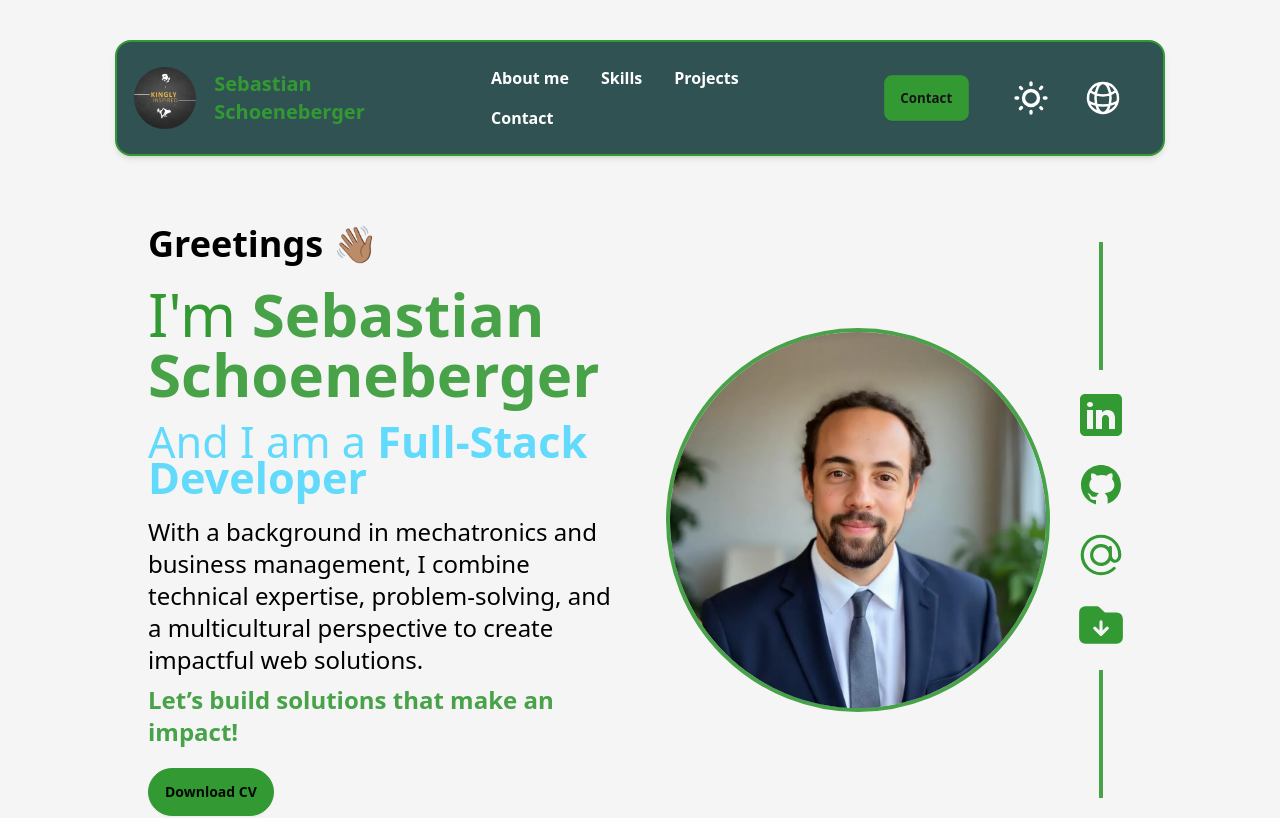
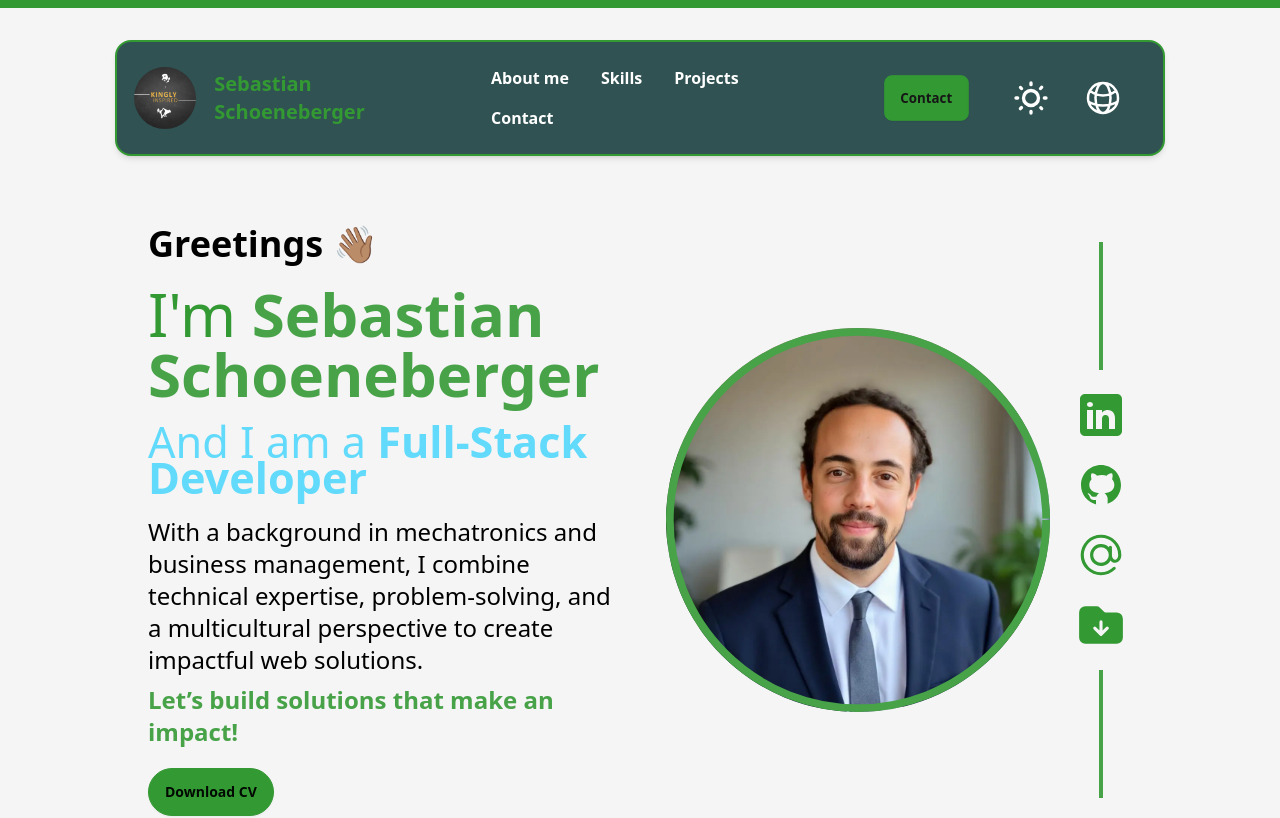
Before and after one commit to SebSchoeneberger/Portfolio, a React (Vite) app: page / in a window 1280 px wide. Shown: the top 818 px of the page. Built offline with nearby package versions, Linux system fonts and the light colour scheme.

Commit message:
animations on homepage and Navbar

```diff
--- a/package.json
+++ b/package.json
@@ -11,6 +11,7 @@
   },
   "dependencies": {
     "lottie-react": "^2.4.1",
+    "motion": "^12.5.0",
     "react": "^18.3.1",
     "react-circle-flags": "^0.0.23",
     "react-dom": "^18.3.1",
--- a/src/Pages/Home.jsx
+++ b/src/Pages/Home.jsx
@@ -1,44 +1,90 @@
-// import img from "../assets/039-230b3c6603-LTE-25750.jpeg";
+import React from "react";
+import { motion } from "framer-motion";
 import img from "../assets/007-1959c32a88-LTE-9ece6.webp";
-import Lottie from 'lottie-react';
-import animationData from '../assets/Animation - 1738256751522.json';
+import Lottie from "lottie-react";
+import animationData from "../assets/Animation - 1738256751522.json";
 import AboutMe from "./AboutMe";
 import Projects from "./Projects";
 import Contact from "./Contact";
 import { NavLink } from "react-router-dom";
+import ScrollProgressBar from "../components/ScrollProgressBar";
 
 function Home() {
   return (
     <>
-      <main className="bg-neutral p-5 sm:p-10 flex flex-col justify-start items-center">
-        <section id="Home" className="max-w-[82%] flex flex-col-reverse md:flex-row justify-center items-center text-center md:text-left gap-10 mx-auto scroll-mt-28 pb-5">
+      <ScrollProgressBar />
+
+      <motion.main
+        className="bg-neutral p-5 sm:p-10 flex flex-col justify-start items-center"
+        initial={{ opacity: 0, y: 50 }}
+        animate={{ opacity: 1, y: 0 }}
+        transition={{ duration: 1.5, ease: "easeOut" }}
+      >
+        <section
+          id="Home"
+          className="max-w-[82%] flex flex-col-reverse md:flex-row justify-center items-center text-center md:text-left gap-10 mx-auto scroll-mt-28 pb-5"
+        >
           {/* Left Section */}
           <div className="flex flex-1 flex-col justify-center items-center md:items-start h-screen text-3xl sm:text-4xl gap-5">
             <h2 className="font-bold">Greetings 👋🏽</h2>
             <a className="text-4xl sm:text-6xl text-primary">
               I'm <strong className="text-secondary">Sebastian Schoeneberger</strong>
             </a>
-            <h3 className="text-accent text-3xl sm:text-[2.7rem]">And I am a <strong>Full-Stack Developer</strong></h3>
+            <h3 className="text-accent text-3xl sm:text-[2.7rem]">
+              And I am a <strong>Full-Stack Developer</strong>
+            </h3>
             <p className="text-xl sm:text-2xl flex flex-col">
-              <span>With a background in mechatronics and business management, I combine technical expertise, problem-solving, and a multicultural perspective to create impactful web solutions.</span>
-              <span className="text-secondary font-semibold pt-2"> Let’s build solutions that make an impact!</span>
+              <span>
+                With a background in mechatronics and business management, I combine technical expertise, problem-solving, and a multicultural perspective to create impactful web solutions.
+              </span>
+              <span className="text-secondary font-semibold pt-2">
+                Let’s build solutions that make an impact!
+              </span>
             </p>
-            <a href="../../public/Sebastian Schoeneberger CV Eng (FS).pdf" download="CV Sebastian Schoeneberger.pdf" className="btn btn-primary rounded-3xl">Download CV</a>
+            <a
+              href="../../public/Sebastian Schoeneberger CV Eng (FS).pdf"
+              download="CV Sebastian Schoeneberger.pdf"
+              className="btn btn-primary rounded-3xl"
+            >
+              Download CV
+            </a>
           </div>
 
           {/* Right Section */}
           <div className="flex flex-1 gap-5 sm:gap-10 pt-10 md:pt-0 md:gap-5 justify-evenly items-center h-screen">
+            <div className="relative w-56 sm:w-96">
               <img
                 src={img}
                 alt="Profile Picture Sebastian Schoeneberger"
-              className="rounded-full w-56 sm:w-96 h-auto border-4 border-secondary"
+                className="rounded-full w-full h-auto"
               />
+              <svg
+                className="absolute top-0 left-0 w-full h-full pointer-events-none"
+                viewBox="0 0 100 100"
+              >
+                <motion.circle
+                  cx="50"
+                  cy="50"
+                  r="49"
+                  fill="none"
+                  stroke="currentColor"
+                  strokeWidth="2"
+                  className="text-secondary"
+                  initial={{ pathLength: 0 }}
+                  animate={{ pathLength: 1 }}
+                  transition={{ duration: 2, ease: "easeInOut" }}
+                />
+              </svg>
+            </div>
 
             <div>
               <ul className="flex flex-1 flex-col justify-center items-center gap-5">
                 <div className="w-1 h-10 sm:h-32 bg-secondary"></div>
                 <li>
-                <NavLink to="https://www.linkedin.com/in/sebastian-schoeneberger/" target="_blank">
+                  <NavLink
+                    to="https://www.linkedin.com/in/sebastian-schoeneberger/"
+                    target="_blank"
+                  >
                     <svg
                       xmlns="http://www.w3.org/2000/svg"
                       x="0px"
@@ -73,7 +119,6 @@ function Home() {
                     </svg>
                   </NavLink>
                 </li>
-
                 <li>
                   <a href="mailto:sebastian.schoeneberger@gmail.com">
                     <svg
@@ -92,9 +137,11 @@ function Home() {
                     </svg>
                   </a>
                 </li>
-
                 <li>
-                  <a href="/Sebastian Schoeneberger CV Eng (FS).pdf" download="CV Sebastian Schoeneberger.pdf">
+                  <a
+                    href="/Sebastian Schoeneberger CV Eng (FS).pdf"
+                    download="CV Sebastian Schoeneberger.pdf"
+                  >
                     <svg
                       xmlns="http://www.w3.org/2000/svg"
                       viewBox="0 0 24 24"
@@ -120,8 +167,7 @@ function Home() {
         <AboutMe />
         <Projects />
         <Contact />
-
-      </main>
+      </motion.main>
     </>
   );
 }
--- /dev/null
+++ b/src/components/ScrollProgressBar.jsx
@@ -0,0 +1,15 @@
+import { motion, useScroll, useSpring } from "framer-motion";
+
+function ScrollProgressBar() {
+  const { scrollYProgress } = useScroll();
+  const scaleX = useSpring(scrollYProgress, { stiffness: 100, damping: 30, restDelta: 0.001 });
+
+  return (
+    <motion.div
+      className="fixed top-0 left-0 right-0 h-2 bg-primary origin-left z-50"
+      style={{ scaleX }}
+    />
+  );
+}
+
+export default ScrollProgressBar;
```
Also changed, not shown: src/components/Navbar.jsx (+87 -29 lines), 1 other file (tests, documents, lock files or other folders). Lines whose indentation alone changed are shown as unchanged.
